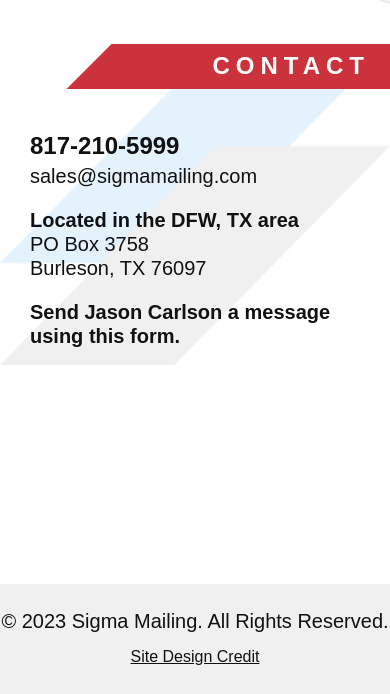
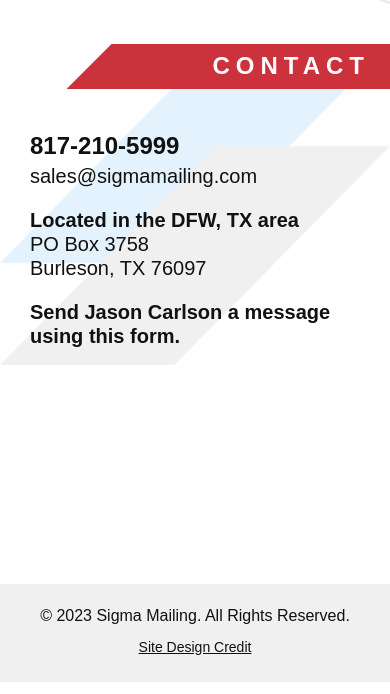
Before and after one commit to cheerstodesign/sigmamailing, a plain HTML site: page index.html in a window 390 px wide. Shown: the part 1377-2071 px from the top of the page. Drawn offline with nearby package versions, Linux system fonts and the light colour scheme; a script that the page names is missing.

Commit message:
Add files via upload

```diff
--- a/css/sigma-mailing.webflow.css
+++ b/css/sigma-mailing.webflow.css
@@ -913,6 +913,16 @@
     margin-right: 60px;
     margin-left: 60px;
   }
+
+  .text-block-4.footer-text {
+    font-size: 16px;
+    line-height: 24px;
+  }
+
+  .link.footer-link {
+    font-size: 14px;
+    line-height: 24px;
+  }
 }
 
 @media screen and (max-width: 479px) {
--- a/index.html
+++ b/index.html
@@ -1,5 +1,5 @@
 <!DOCTYPE html><!--  This site was created in Webflow. https://www.webflow.com  -->
-<!--  Last Published: Sat Jan 21 2023 03:22:41 GMT+0000 (Coordinated Universal Time)  -->
+<!--  Last Published: Sat Jan 21 2023 03:28:18 GMT+0000 (Coordinated Universal Time)  -->
 <html data-wf-page="63c820e00284d229000161f3" data-wf-site="63c820e00284d27da40161f2">
 <head>
   <meta charset="utf-8">
@@ -150,7 +150,7 @@
   </div>
   <div class="section-6 wf-section">
     <div class="container-5 w-container">
-      <div class="text-block-4">© 2023 Sigma Mailing. All Rights Reserved.</div>
+      <div class="text-block-4 footer-text">© 2023 Sigma Mailing. All Rights Reserved.</div>
       <a href="https://cheerstodesign.com" target="_blank" class="link footer-link">Site Design Credit</a>
     </div>
   </div>
```
Also changed, not shown: 404.html (+1 -1 lines).
